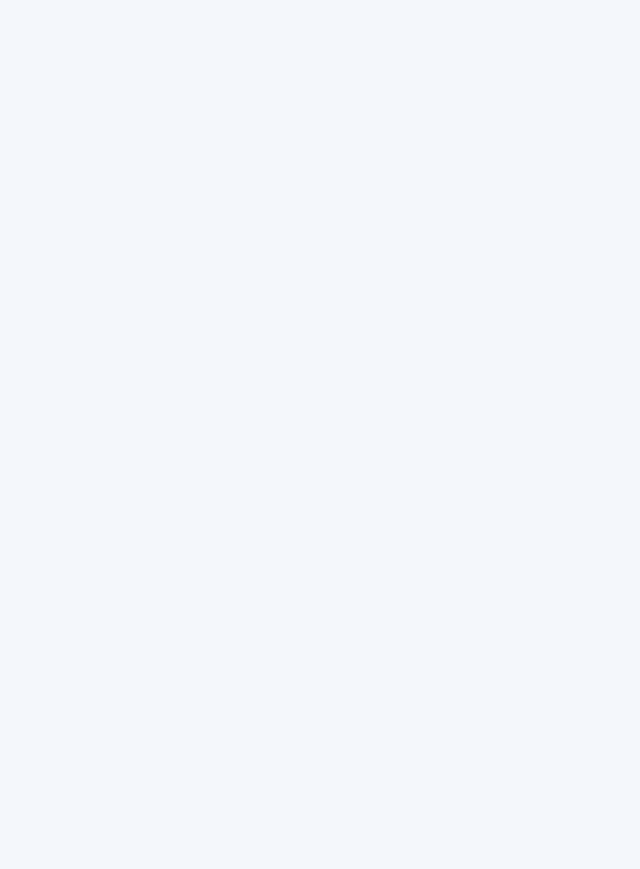
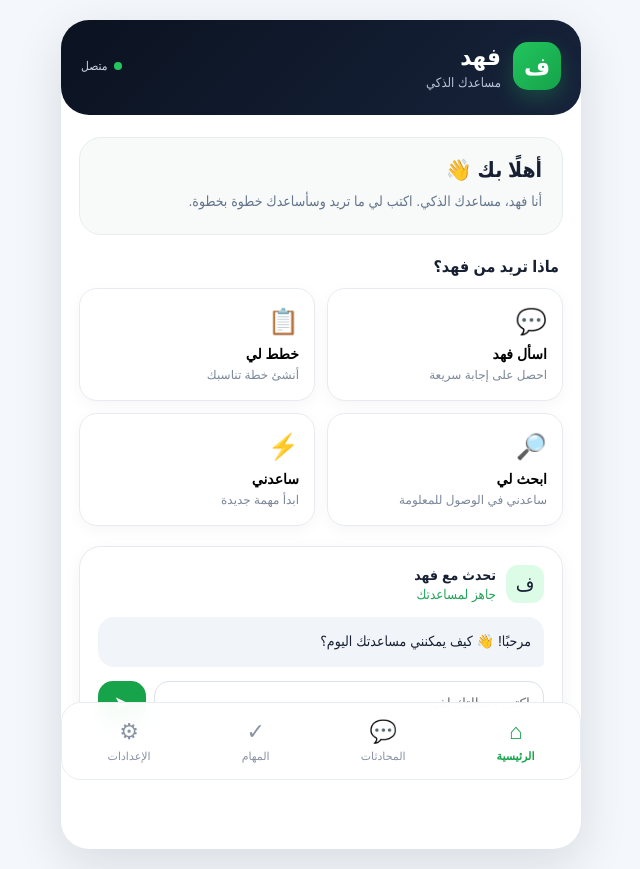
Before and after one commit to adelzidan94/Fahed, a website: page index.html in a window 1280 px wide. Shown: the whole page, without its empty margins (319-959 px from the left). Before the commit the page ends 800 px from the top, so only its background shows below. Drawn offline with Linux system fonts and the light colour scheme.

Commit message:
Enhance styles and layout for chat interface
Added styles for alignment, layout, and modal functionality.

```diff
--- a/index.html
+++ b/index.html
@@ -185,4 +185,439 @@ body{
   border-radius:12px;
   background:#dcfce7;
   display:flex;
-  align-items:center
+  align-items:center;
+  justify-content:center;
+  font-size:20px;
+}
+
+.chat-title strong{
+  font-size:14px;
+}
+
+.chat-title small{
+  display:block;
+  color:#22a45a;
+  margin-top:3px;
+}
+
+.message{
+  background:#f1f5f9;
+  border-radius:16px 16px 5px 16px;
+  padding:13px;
+  font-size:14px;
+  line-height:1.7;
+}
+
+.input-area{
+  display:flex;
+  gap:8px;
+  margin-top:14px;
+}
+
+.input-area input{
+  flex:1;
+  border:1px solid #dce2e9;
+  border-radius:15px;
+  padding:13px;
+  outline:none;
+  font-size:14px;
+  min-width:0;
+}
+
+.input-area input:focus{
+  border-color:#22c55e;
+}
+
+.send{
+  width:48px;
+  border:0;
+  border-radius:15px;
+  background:#16a34a;
+  color:white;
+  font-size:20px;
+  cursor:pointer;
+}
+
+/* القائمة السفلية */
+
+.nav{
+  position:fixed;
+  bottom:0;
+  left:50%;
+  transform:translateX(-50%);
+  width:min(520px,100%);
+  height:78px;
+  background:rgba(255,255,255,.96);
+  backdrop-filter:blur(12px);
+  border-top:1px solid #e8edf2;
+  display:flex;
+  justify-content:space-around;
+  align-items:center;
+  z-index:10;
+}
+
+.nav-item{
+  border:0;
+  background:none;
+  color:#8993a3;
+  font-size:11px;
+  display:flex;
+  flex-direction:column;
+  align-items:center;
+  gap:5px;
+  cursor:pointer;
+}
+
+.nav-item span{
+  font-size:22px;
+}
+
+.nav-item.active{
+  color:#16a34a;
+  font-weight:bold;
+}
+
+/* النافذة */
+
+.modal{
+  display:none;
+  position:fixed;
+  inset:0;
+  background:rgba(0,0,0,.45);
+  z-index:20;
+  align-items:flex-end;
+  justify-content:center;
+}
+
+.modal-box{
+  width:min(520px,100%);
+  background:white;
+  border-radius:28px 28px 0 0;
+  padding:25px 20px 30px;
+}
+
+.modal-box h3{
+  margin-top:0;
+}
+
+.close{
+  width:100%;
+  padding:14px;
+  border:0;
+  border-radius:14px;
+  background:#0b1220;
+  color:white;
+  font-size:15px;
+  margin-top:15px;
+}
+
+@media(min-width:600px){
+
+  body{
+    padding:20px 0;
+  }
+
+  .app{
+    border-radius:28px;
+    overflow:hidden;
+    box-shadow:0 15px 50px rgba(15,23,42,.12);
+  }
+
+  .nav{
+    bottom:20px;
+    border-radius:20px;
+    border:1px solid #e8edf2;
+  }
+}
+</style>
+</head>
+
+<body>
+
+<div class="app">
+
+<header class="header">
+
+<div class="header-top">
+
+<div class="brand">
+
+<div class="logo">ف</div>
+
+<div>
+<h1>فهد</h1>
+<p>مساعدك الذكي</p>
+</div>
+
+</div>
+
+<div class="status">
+<span class="dot"></span>
+متصل
+</div>
+
+</div>
+
+</header>
+
+
+<main class="main">
+
+<section class="welcome">
+
+<h2>أهلًا بك 👋</h2>
+
+<p>
+أنا فهد، مساعدك الذكي.
+اكتب لي ما تريد وسأساعدك خطوة بخطوة.
+</p>
+
+</section>
+
+
+<div class="section-title">
+ماذا تريد من فهد؟
+</div>
+
+
+<section class="quick-grid">
+
+<button class="quick" onclick="quickAction('اسأل فهد')">
+
+<div class="quick-icon">💬</div>
+
+<strong>اسأل فهد</strong>
+
+<span>احصل على إجابة سريعة</span>
+
+</button>
+
+
+<button class="quick" onclick="quickAction('خطط لي')">
+
+<div class="quick-icon">📋</div>
+
+<strong>خطط لي</strong>
+
+<span>أنشئ خطة تناسبك</span>
+
+</button>
+
+
+<button class="quick" onclick="quickAction('ابحث لي')">
+
+<div class="quick-icon">🔎</div>
+
+<strong>ابحث لي</strong>
+
+<span>ساعدني في الوصول للمعلومة</span>
+
+</button>
+
+
+<button class="quick" onclick="quickAction('ساعدني')">
+
+<div class="quick-icon">⚡</div>
+
+<strong>ساعدني</strong>
+
+<span>ابدأ مهمة جديدة</span>
+
+</button>
+
+</section>
+
+
+<section class="chat-card">
+
+<div class="chat-title">
+
+<div class="mini-logo">ف</div>
+
+<div>
+
+<strong>تحدث مع فهد</strong>
+
+<small>جاهز لمساعدتك</small>
+
+</div>
+
+</div>
+
+
+<div class="message" id="message">
+
+مرحبًا! 👋 كيف يمكنني مساعدتك اليوم؟
+
+</div>
+
+
+<div class="input-area">
+
+<input
+id="userInput"
+type="text"
+placeholder="اكتب رسالتك لفهد..."
+onkeydown="handleEnter(event)"
+>
+
+<button class="send" onclick="sendMessage()">➤</button>
+
+</div>
+
+</section>
+
+</main>
+
+
+<nav class="nav">
+
+<button class="nav-item active" onclick="home()">
+
+<span>⌂</span>
+
+الرئيسية
+
+</button>
+
+
+<button class="nav-item" onclick="showInfo('المحادثات')">
+
+<span>💬</span>
+
+المحادثات
+
+</button>
+
+
+<button class="nav-item" onclick="showInfo('المهام')">
+
+<span>✓</span>
+
+المهام
+
+</button>
+
+
+<button class="nav-item" onclick="showInfo('الإعدادات')">
+
+<span>⚙</span>
+
+الإعدادات
+
+</button>
+
+</nav>
+
+</div>
+
+
+<div class="modal" id="modal">
+
+<div class="modal-box">
+
+<h3 id="modalTitle">فهد</h3>
+
+<p id="modalText">
+هذه الوظيفة سيتم تفعيلها في المرحلة القادمة.
+</p>
+
+<button class="close" onclick="closeModal()">
+حسنًا
+</button>
+
+</div>
+
+</div>
+
+
+<script>
+
+function sendMessage(){
+
+const input = document.getElementById("userInput");
+
+const message = document.getElementById("message");
+
+const text = input.value.trim();
+
+if(!text){
+return;
+}
+
+message.innerHTML =
+"📩 وصلت رسالتك إلى فهد:<br><br>" +
+"<strong>" +
+escapeHtml(text) +
+"</strong><br><br>" +
+"أنا جاهز، وسيتم ربط الذكاء الاصطناعي الحقيقي في المرحلة القادمة.";
+
+input.value = "";
+
+}
+
+
+function handleEnter(event){
+
+if(event.key === "Enter"){
+sendMessage();
+}
+
+}
+
+
+function quickAction(title){
+
+const input = document.getElementById("userInput");
+
+input.value = title;
+
+input.focus();
+
+}
+
+
+function showInfo(title){
+
+document.getElementById("modalTitle").innerText = title;
+
+document.getElementById("modalText").innerText =
+"قسم " + title +
+" سيكون متاحًا في التطوير القادم من فهد.";
+
+document.getElementById("modal").style.display = "flex";
+
+}
+
+
+function closeModal(){
+
+document.getElementById("modal").style.display = "none";
+
+}
+
+
+function home(){
+
+window.scrollTo({
+top:0,
+behavior:"smooth"
+});
+
+}
+
+
+function escapeHtml(text){
+
+const div = document.createElement("div");
+
+div.textContent = text;
+
+return div.innerHTML;
+
+}
+
+</script>
+
+</body>
+</html>
```
